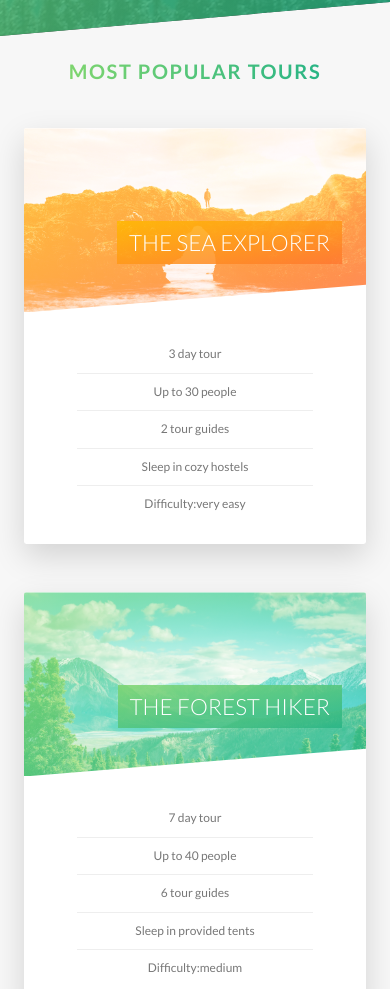
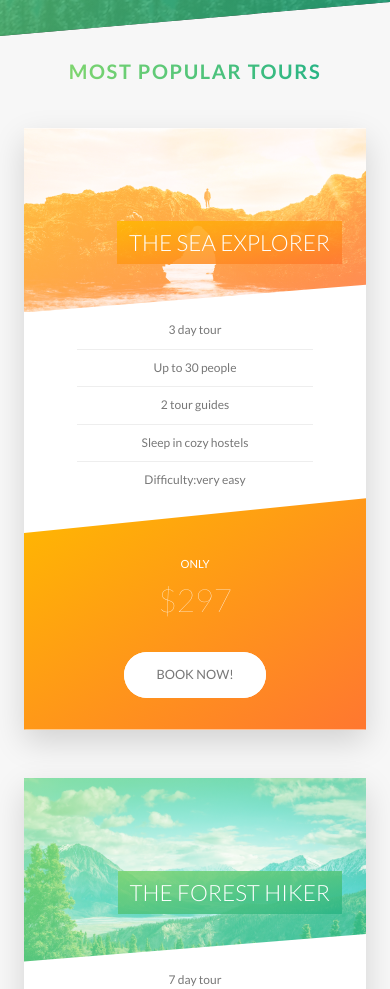
Before and after one commit to jonnywillrees/Natours, a website: page index.html in a window 390 px wide. Shown: the part 3761-4750 px from the top of the page. Drawn offline with Linux system fonts and the light colour scheme.

Commit message:
Add media queries for the tours, stories and booking sections

```diff
--- a/sass/components/_card.scss
+++ b/sass/components/_card.scss
@@ -154,4 +154,49 @@
     font-size: 6rem;
     font-weight: 100;
   }
+
+  @include respond(tab-port) {
+    height: auto;
+    background-color: $color-white;
+    border-radius: $soft-corners;
+    box-shadow: 0 1.5rem 4rem rgba($color-black, 0.15);
+
+    &__side {
+      height: auto;
+      position: relative;
+      border-radius: 0;
+      box-shadow: none;
+
+      &--back {
+        transform: rotateY(0);
+        clip-path: polygon(0 15%, 100% 0, 100% 100%, 0 100%);
+      }
+    }
+
+    &:hover &__side--front {
+      transform: rotateY(0);
+    }
+
+    &__details {
+      padding: 0 3rem;
+    }
+
+    // BACK SIDE STYLING
+    &__cta {
+      position: relative;
+      top: 0;
+      left: 0;
+      transform: translate(0);
+      width: 100%;
+      padding: 7rem 4rem 4rem 4rem;
+    }
+
+    &__price-box {
+      margin-bottom: 3rem;
+    }
+
+    &__price-value {
+      font-size: 4rem;
+    }
+  }
 }
--- a/sass/components/_form.scss
+++ b/sass/components/_form.scss
@@ -15,6 +15,10 @@
     width: 90%;
     display: block;
     transition: all 0.5s;
+
+    @include respond(tab-port) {
+      width: 100%;
+    }
 
     &:focus {
       outline: none;
@@ -49,6 +53,11 @@
   &__radio-group {
     width: 49%;
     display: inline-block;
+
+    @include respond(tab-port) {
+      width: 100%;
+      margin-bottom: 2rem;
+    }
   }
 
   &__radio-input {
--- a/sass/components/_story.scss
+++ b/sass/components/_story.scss
@@ -7,6 +7,15 @@
   padding: 6rem 6rem 6rem 9rem;
   font-size: $default-font-size;
   transform: skewX(-12deg);
+
+  @include respond(tab-port) {
+    width: 100%;
+    padding: 4rem 4rem 4rem 7rem;
+  }
+
+  @include respond(phone) {
+    transform: skewX(0);
+  }
 
   &__shape {
     width: 15rem;
@@ -18,6 +27,11 @@
     clip-path: circle(50% at 50% 50%);
     transform: translateX(-3rem) skewX(12deg);
     position: relative;
+    overflow: hidden;
+
+    @include respond(phone) {
+      transform: translateX(-3rem) skewX(0);
+    }
   }
 
   &__img {
@@ -29,6 +43,10 @@
 
   &__text {
     transform: skewX(12deg);
+
+    @include respond(phone) {
+      transform: skewX(0);
+    }
   }
 
   &__caption {
--- a/sass/pages/_home.scss
+++ b/sass/pages/_home.scss
@@ -59,12 +59,31 @@
     url("../img/nat-10.jpg");
 
   background-size: cover;
-  height: 50rem;
   border-radius: $soft-corners;
   box-shadow: 0 1.5rem 4rem rgba($color-black, 0.2);
+
+  @include respond(tab-land) {
+    background-image: linear-gradient(105deg, rgba($color-white, 0.8) 0%, rgba($color-white, 0.8) 65%, transparent 66%),
+      url("../img/nat-10.jpg");
+    margin: 0 5rem;
+  }
+
+  @include respond(tab-port) {
+    background-image: linear-gradient(to right, rgba($color-white, 0.8) 0%, rgba($color-white, 0.8) 100%),
+      url("../img/nat-10.jpg");
+    margin: 0;
+  }
 
   &__form {
     width: 50%;
     padding: 6rem;
+
+    @include respond(tab-land) {
+      width: 70%;
+    }
+
+    @include respond(tab-port) {
+      width: 100%;
+    }
   }
 }
```
Also changed, not shown: css/style.css.
